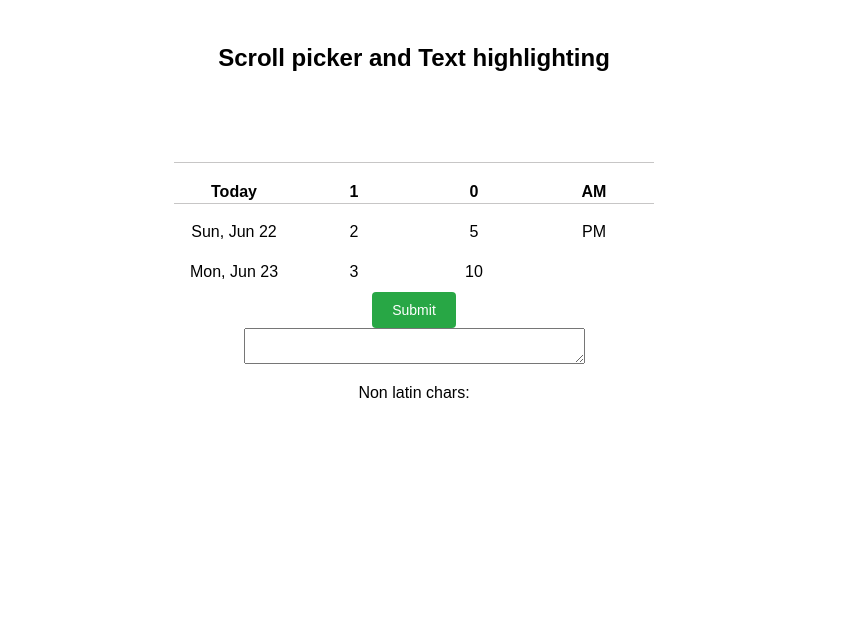
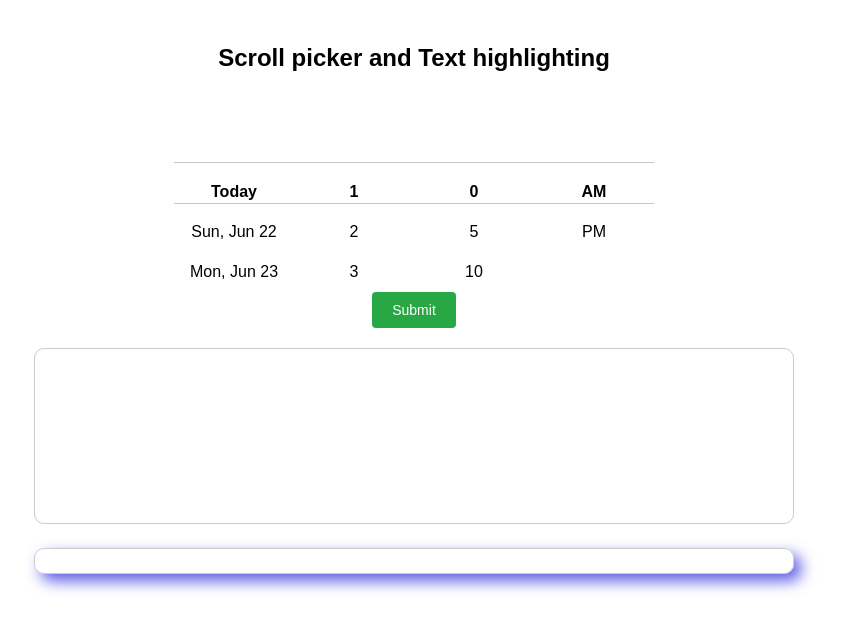
Before and after one commit to 7heDimas/scroll-picker-and-text-highlighting, a React (Create React App) app: page / in a window 1280 px wide. Shown: the top 630 px of the page, without its empty margins (226-1067 px from the left). Built offline with nearby package versions, Linux system fonts and the light colour scheme.

Commit message:
added styles for tex highlighting

```diff
--- a/src/App.jsx
+++ b/src/App.jsx
@@ -1,4 +1,4 @@
-import React, { useEffect, useRef } from "react";
+import React from "react";
 import { useSearchParams } from "react-router-dom";
 import ScrollPicker from "./components/ScrollPicker";
 import TextHighlighter from "./components/TextHighlighter";
--- a/src/components/ScrollPicker.jsx
+++ b/src/components/ScrollPicker.jsx
@@ -16,7 +16,7 @@ function ScrollPicker({ date, hour, minute, timeFormat, onChange }) {
     });
 
     const hours = Array.from({ length: 12 }, (_, i) => i + 1)
-    const minutes = Array.from({ length: 13 }, (_, i) => i * 5)
+    const minutes = Array.from({ length: 12 }, (_, i) => i * 5)
     const formats = ["AM", "PM"]
 
     const [selectedDate, setSelectedDate] = useState(date || "Today");
--- a/src/components/TextHighlighter.jsx
+++ b/src/components/TextHighlighter.jsx
@@ -1,4 +1,4 @@
-import React, { useState, useEffect } from "react";
+import React, { useState } from "react";
 
 function TextHighlighter() {
     const [text, setText] = useState("");
@@ -22,7 +22,6 @@ function TextHighlighter() {
             className="text-highlighter-textarea"
             />
             <div className="text-highlighter-output">
-                <p className="text-highlighter-label">Non latin chars: </p>
                 <div className="text-highlighter-result">
                     {[...text].map((ch, i) => {
                     if (isNonLatinChar(ch)) {
--- a/src/highlighter.css
+++ b/src/highlighter.css
@@ -1,3 +1,29 @@
 .highlight {
     color: blue
 }
+
+.text-highlighter-container {
+    text-align: center;
+}
+
+textarea {
+    width: 60%;
+    height: 150px;
+    padding: 12px;
+    margin-top: 20px;
+    font-size: 16px;
+    border-radius: 10px;
+    border: 1px solid #ccc;
+    resize: none;
+}
+
+.text-highlighter-result {
+    width: 60%;
+    display: inline-block;
+    text-align: left;
+    padding: 12px;
+    margin-top: 20px;
+    border-radius: 10px;
+    border: 1px solid #ccc;
+    box-shadow: rgb(92, 92, 228) 7px 7px 15px;
+}
```
